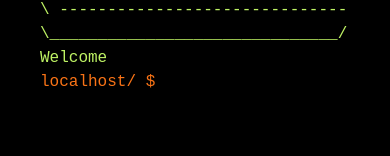
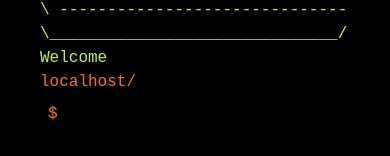
Before and after one commit to AlephNotation/infinite-games-escape, a React (Vite) app in the folder frontend/: page / in a window 390 px wide. Shown: the part 482-638 px from the top of the page. Built offline with nearby package versions, Linux system fonts and the light colour scheme; no server answers.

Commit message:
fix styling on mobile

```diff
--- a/frontend/src/App.tsx
+++ b/frontend/src/App.tsx
@@ -153,7 +153,7 @@ function App() {
             checkForIpChange(data.terminalOutput);
           }
           setLoading(false);
-          setAllCommands([...allCommands, <span className="text-orange-500">{data.cwd + ' $ ' + input}</span>, data.terminalOutput]);
+          setAllCommands([...allCommands, <span className="text-orange-500">{data.ip + data.cwd + ' $ ' + input}</span>, data.terminalOutput]);
           setInput('');
         });
     }
@@ -189,13 +189,20 @@ function App() {
 
         <div ref={commandsEndRef} /> {/* This div will be used to scroll into view */}
       </div>
-      <form onSubmit={handleSubmit} className="text-orange-500">
-        {getCookie("ip")}{getCookie("cwd")} $   <input
-          type="text"
-          className='bg-black text-lime-300 font-bold py-2 px-4 mb-4 mr-4 appearance-none focus:outline-none '
-          value={input}
-          onChange={(e) => setInput(e.target.value)}
-        />
+      <form onSubmit={handleSubmit} className="flex flex-col justify-center md:flex-row text-orange-500 md:justify-start md:items-center">
+        <div>
+
+          {getCookie("ip")}{getCookie("cwd")}
+        </div>
+        <div className="flex flex-row pl-2 items-center">
+          $
+          <input
+            type="text"
+            className='flex bg-black text-lime-300 font-bold py-2 px-4 appearance-none focus:outline-none '
+            value={input}
+            onChange={(e) => setInput(e.target.value)}
+          />
+        </div>
       </form>
     </div>
   )
```
